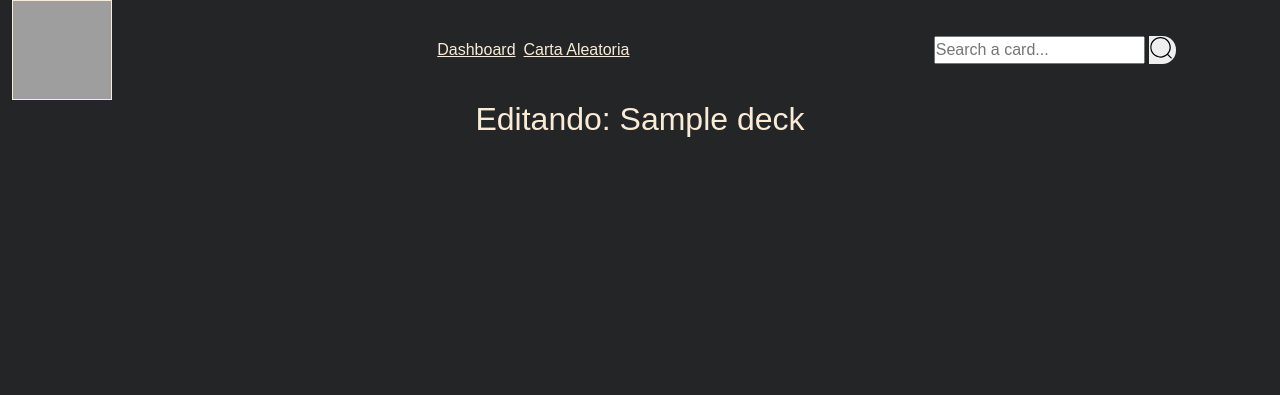
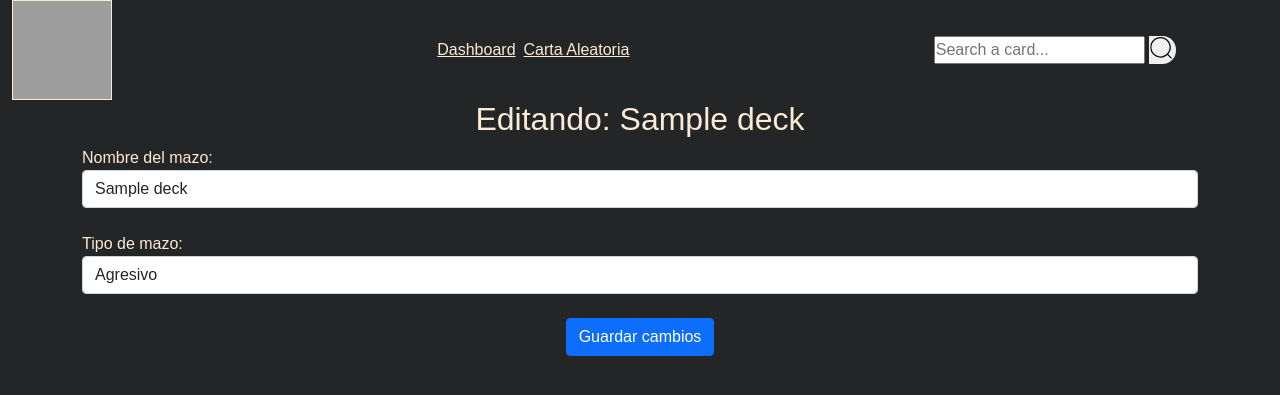
Before and after one commit to DaniVals/TFC-FloatingMana, a Symfony app: template templates/deckManagement/edit.html.twig in a window 1280 px wide. Shown: the top 395 px of the page. Run offline with Twig, Linux system fonts and the light colour scheme; the template is opened without the code that fills it: most values are stand-ins (such as "Sample title", 1, 10 or a date in 2020); style sheets or scripts are compiled from the project's sources; some libraries are stand-ins or nearby versions; grey boxes are pictures that could not be loaded.

Commit message:
ADD: formulario para editar un mazo

```diff
--- /dev/null
+++ b/templates/deckManagement/deckTypeInput.twig
@@ -0,0 +1,8 @@
+
+<label for="deckType">Tipo de mazo:</label>
+<select id="deckType" name="deckType" class="form-control" required>
+	<option value="aggressive" {% if deck.getType == 'aggressive' %}selected{% endif %}>Agresivo</option>
+	<option value="control" {% if deck.getType == 'control' %}selected{% endif %}>Control</option>
+	<option value="combo" {% if deck.getType == 'combo' %}selected{% endif %}>Combo</option>
+	<option value="midrange" {% if deck.getType == 'midrange' %}selected{% endif %}>Midrange</option>
+</select>
--- a/templates/deckManagement/edit.html.twig
+++ b/templates/deckManagement/edit.html.twig
@@ -22,7 +22,26 @@
             </div>
         </div>
 
-		<form action="{{ path('') }}" method="post">
+		<form
+		{% if deck.getIdDeck is not null and deck.getIdDeck != '' %}
+			action="{{ path('deck_edit', {'id': deck.getIdDeck}) }}"
+		{% endif %}
+		method="post">
+
+			<div class="form-group">
+				<label for="deckName">Nombre del mazo:</label>
+				<input type="text" id="deckName" name="deckName" class="form-control" value="{{ deck.getDeckName }}" required>
+			</div>
+			<br>
+			<div class="form-group">
+				{% include "deckManagement/deckTypeInput.twig" %}
+			</div>
+			<br>
+			<div class="form-group text-center">
+				<button type="submit" class="btn btn-primary">Guardar cambios</button>
+			</div>
+			<br>
+
 		</form>
 
 		{{ dump(deck) }}
```
Also changed, not shown: src/Controller/DeckControllerDebug.php (+6 -1 lines).
